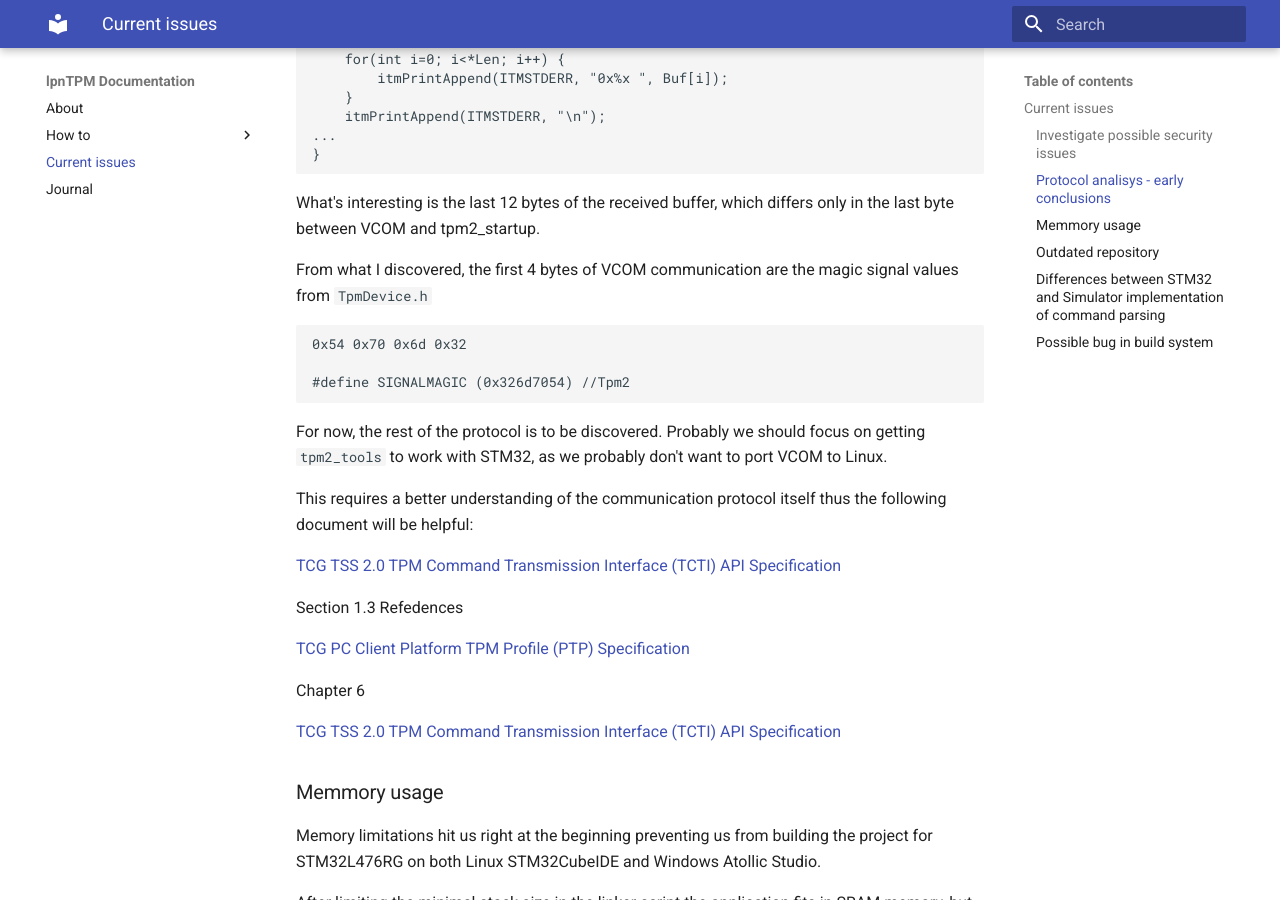
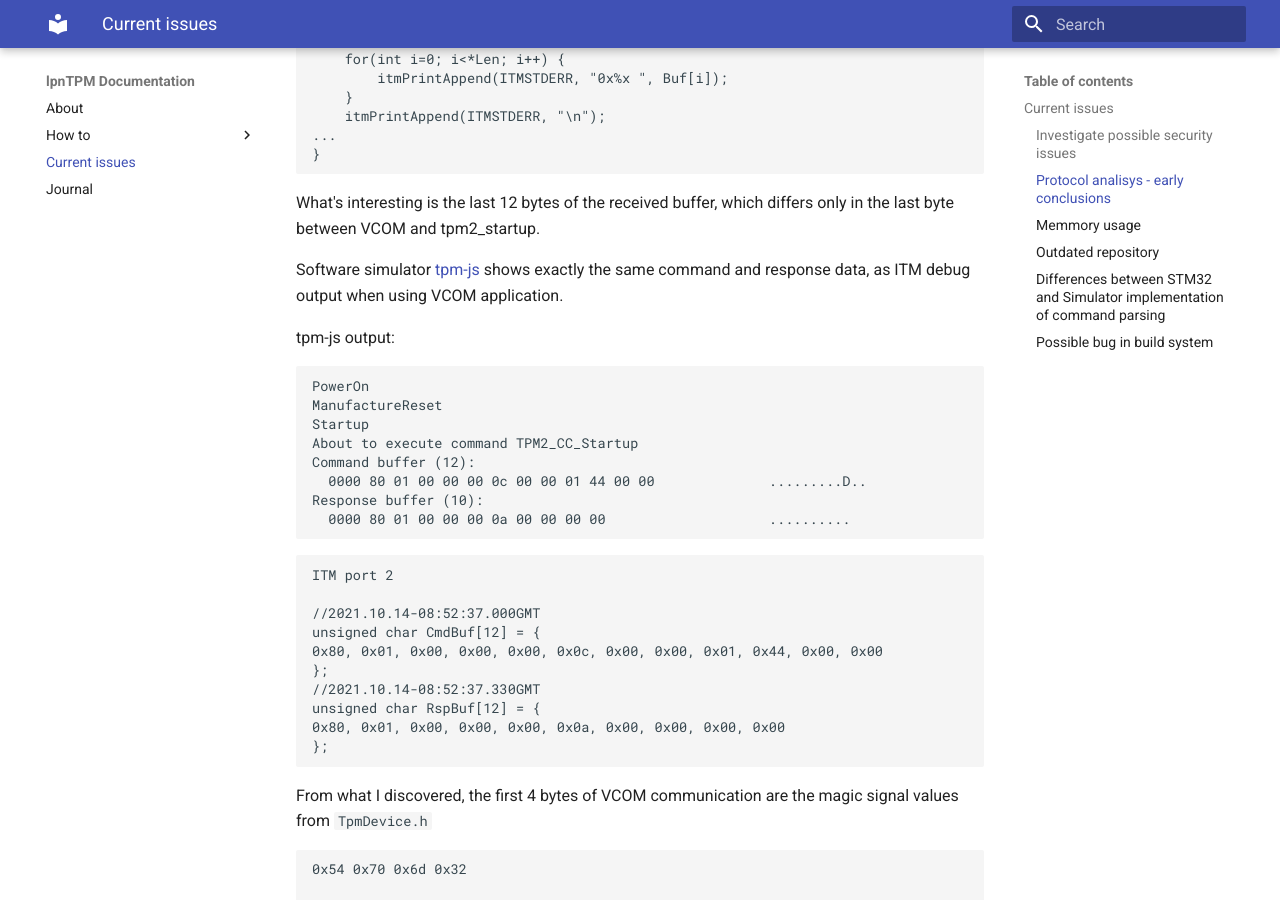
Before and after one commit to lpn-plant/lpntpm-docs, an MkDocs documentation site: the page built from docs/issues.md, in a window 1280 px wide and 900 px high, scrolled down 1482 px. Built offline with MkDocs 1.6.1 and Material for MkDocs 9.7.7, drawn with Linux system fonts in a browser that asks for light colours.

Commit message:
ITM log output added

````diff
--- a/docs/issues.md
+++ b/docs/issues.md
@@ -79,6 +79,35 @@ static int8_t CDC_Receive_FS(uint8_t* Buf, uint32_t *Len)
 What's interesting is the last 12 bytes of the received buffer, which differs
 only in the last byte between VCOM and tpm2_startup.
 
+Software simulator [tpm-js](https://google.github.io/tpm-js/) shows exactly the
+same command and response data, as ITM debug output when using VCOM application.
+
+tpm-js output:
+
+```
+PowerOn
+ManufactureReset
+Startup
+About to execute command TPM2_CC_Startup
+Command buffer (12):
+  0000 80 01 00 00 00 0c 00 00 01 44 00 00              .........D..
+Response buffer (10):
+  0000 80 01 00 00 00 0a 00 00 00 00                    ..........
+```
+
+```
+ITM port 2
+
+//2021.10.14-08:52:37.000GMT
+unsigned char CmdBuf[12] = {
+0x80, 0x01, 0x00, 0x00, 0x00, 0x0c, 0x00, 0x00, 0x01, 0x44, 0x00, 0x00
+};
+//2021.10.14-08:52:37.330GMT
+unsigned char RspBuf[12] = {
+0x80, 0x01, 0x00, 0x00, 0x00, 0x0a, 0x00, 0x00, 0x00, 0x00
+};
+```
+
 From what I discovered, the first 4 bytes of VCOM communication are the
 magic signal values from `TpmDevice.h`
 
````
